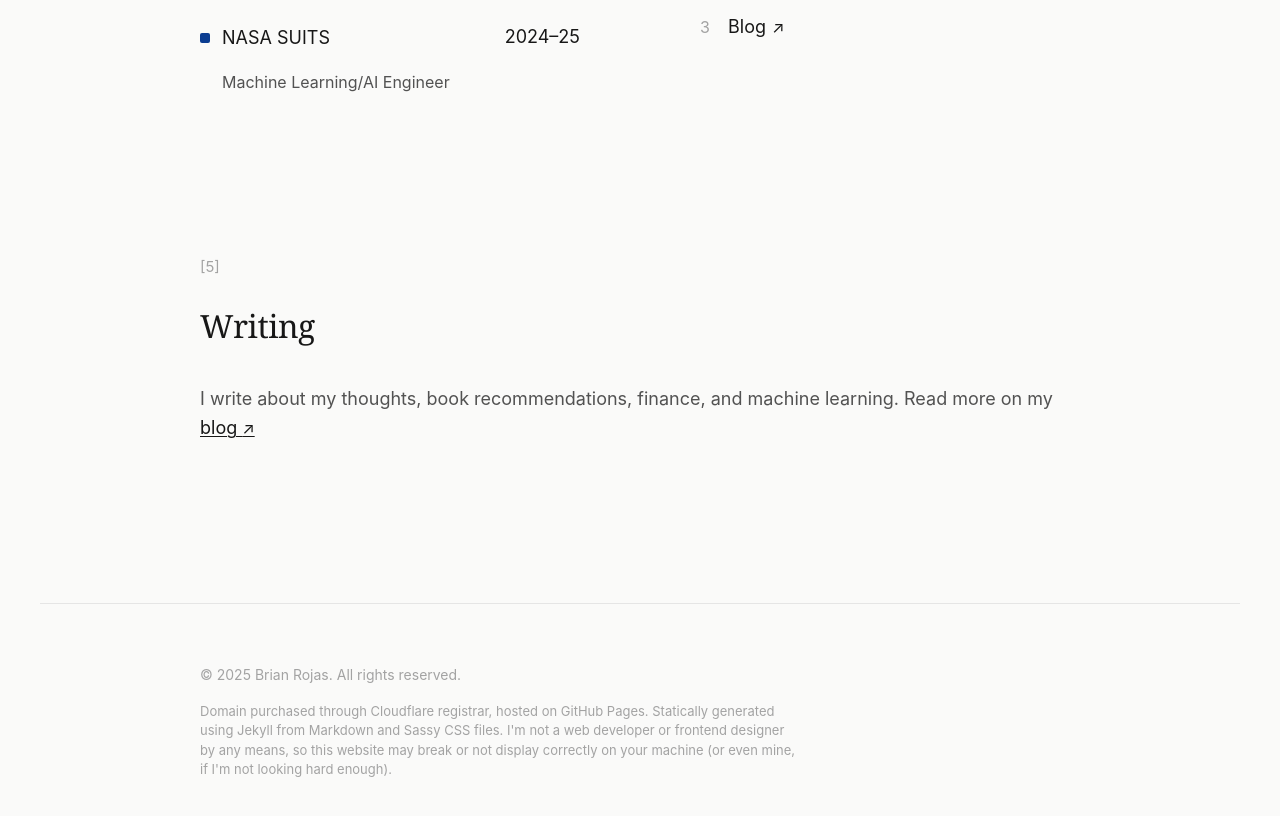
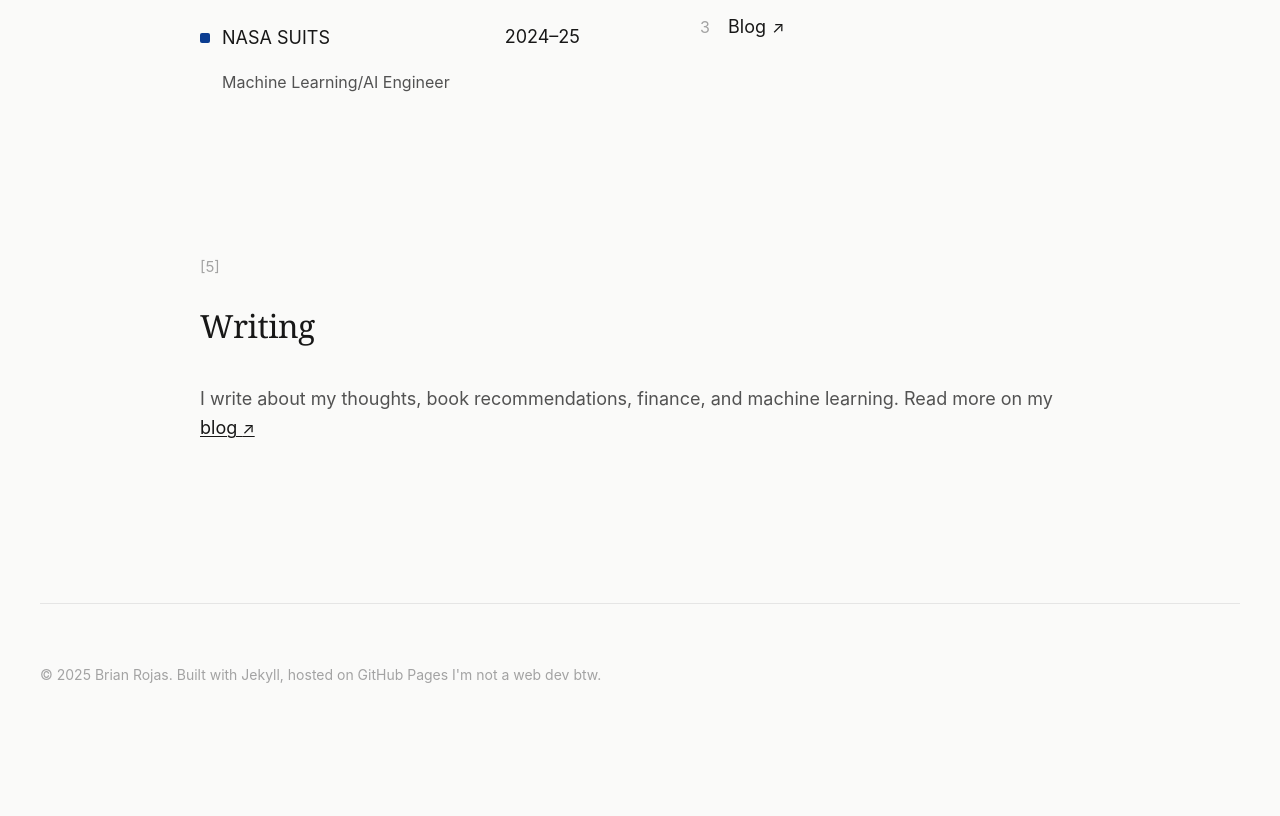
Before and after one commit to brianrojrc/brianrojrc.github.io, a Jekyll site: the page built from index.md, in a window 1280 px wide and 900 px high, scrolled down 1387 px. Shown: the top 816 px of the window. Built offline with Jekyll 4.4.1, drawn with Linux system fonts in a browser that asks for light colours.

Commit message:
Update footer.html

```diff
--- a/_includes/footer.html
+++ b/_includes/footer.html
@@ -1,11 +1,3 @@
 <footer>
-    <div class="container">
-        <p>&copy; {{ 'now' | date: "%Y" }} {{ site.title }}. All rights reserved.</p>
-        <p style="color: var(--text-tertiary); font-size: 13px; line-height: 1.5; margin-top: 16px;">
-            Domain purchased through Cloudflare registrar, hosted on GitHub Pages.
-            Statically generated using Jekyll from Markdown and Sassy CSS files.
-            I'm not a web developer or frontend designer by any means, so this website
-            may break or not display correctly on your machine (or even mine, if I'm not looking hard enough).
-        </p>
-    </div>
+    <p>© 2025 Brian Rojas. Built with Jekyll, hosted on GitHub Pages I'm not a web dev btw.</p>
 </footer>
```
